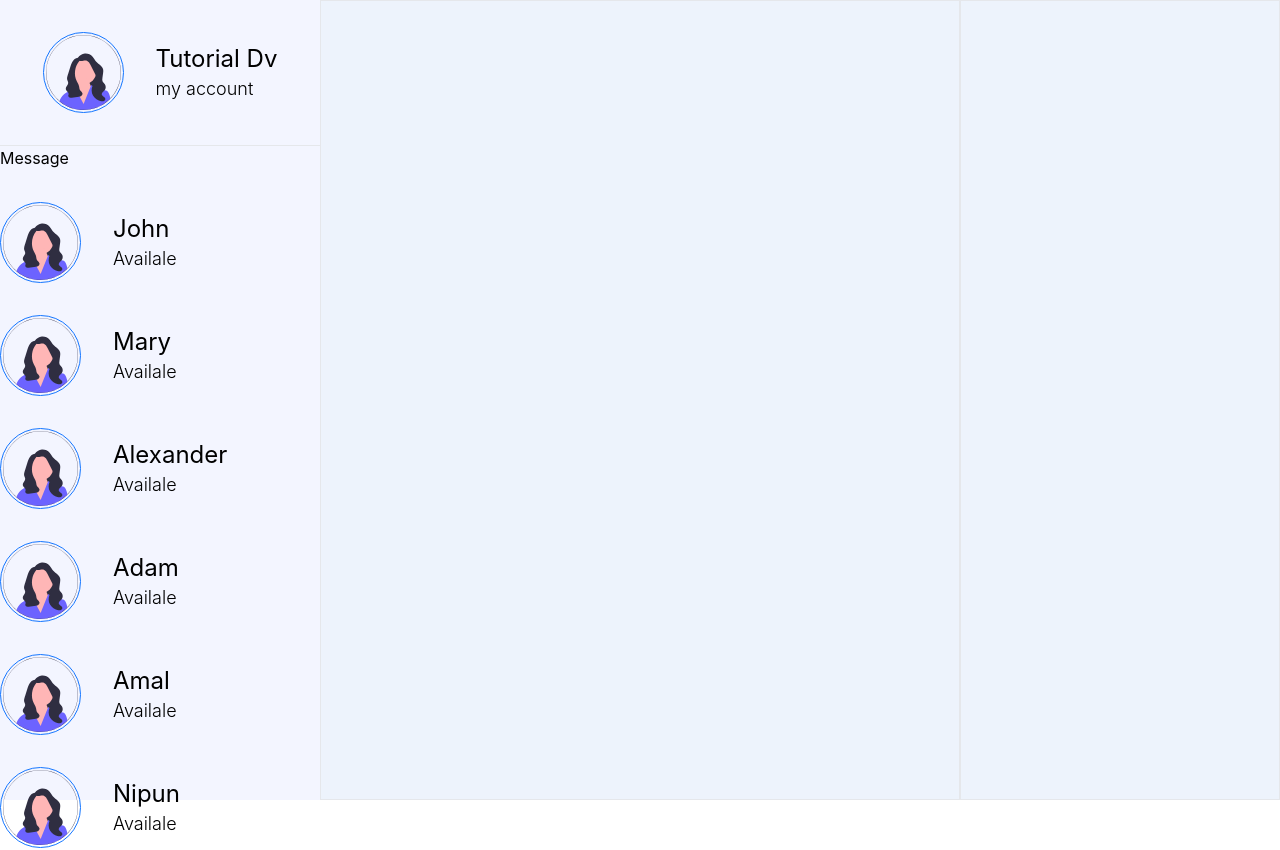
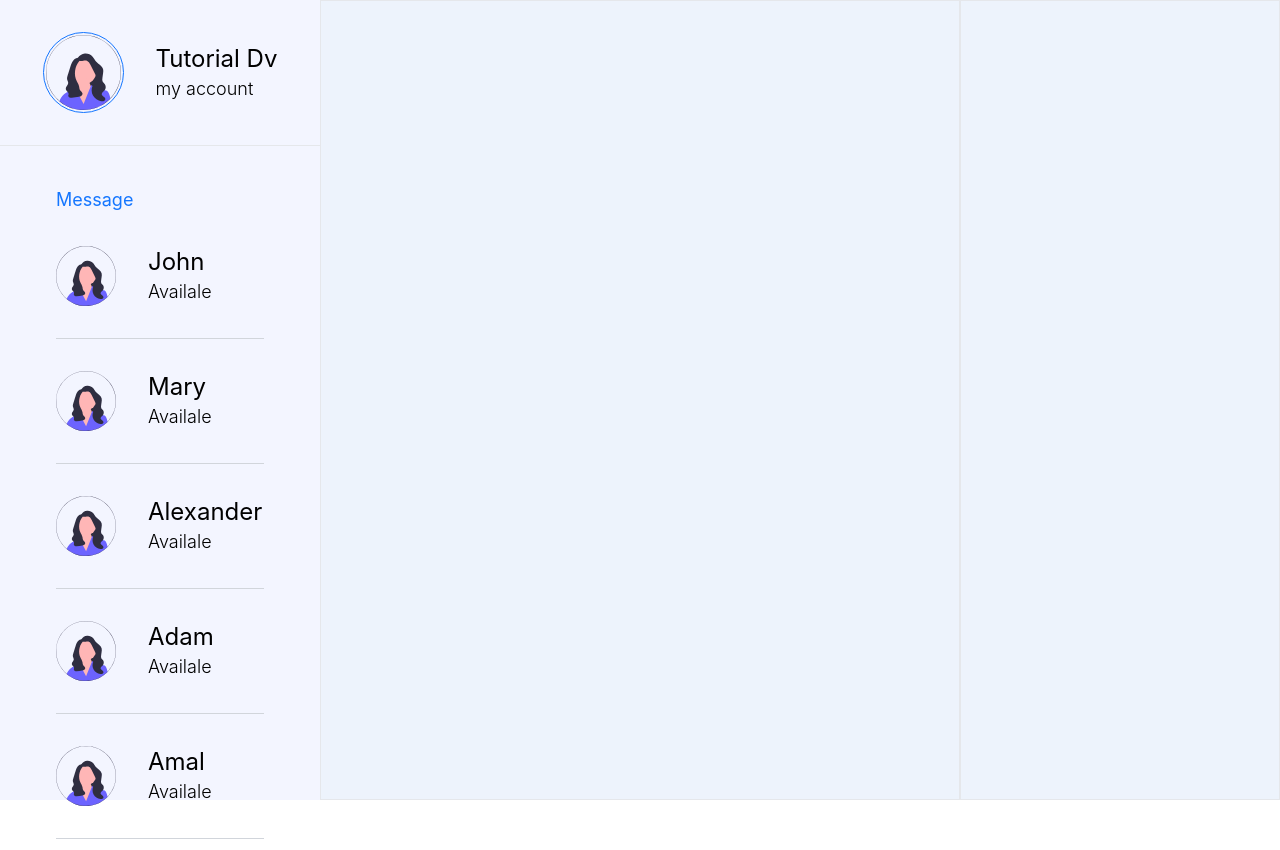
Before and after one commit to IT21239298/MERN-Stack-Messenger-Clone, a React (Create React App) app in the folder client/: page / in a window 1280 px wide. Shown: the top 850 px of the page. Built offline with nearby package versions, Linux system fonts and the light colour scheme.

Commit message:
users style

```diff
--- a/client/src/modules/Dashbord/index.js
+++ b/client/src/modules/Dashbord/index.js
@@ -47,17 +47,17 @@ const Dashbord = () => {
                 </div>
             </div>
             <hr/>
-            <div>
-              <div>Message</div>
+            <div className="mx-14 mt-10">
+              <div className="text-primary text-lg">Message</div>
               <div>
                 {
                   contacts.map(({name,status,img}) => {
                     return(
-                      <div className="flex  items-center my-8">
-                      <div className="border border-primary p-[2px] rounded-full"><img src={img} width={75} height={75}/></div>
+                      <div className="flex  items-center py-8 border-b border-b-gray-300">
+                      <div className=""><img src={img} width={60} height={60}/></div>
                       <div className="ml-8">
                           <h3 className="text-2xl">{name}</h3>
-                          <p className="text-lg font-light">{status}</p>
+                          <p className="text-lg font-light txt-gray-600">{status}</p>
                       </div>
                   </div>
                     )
```
